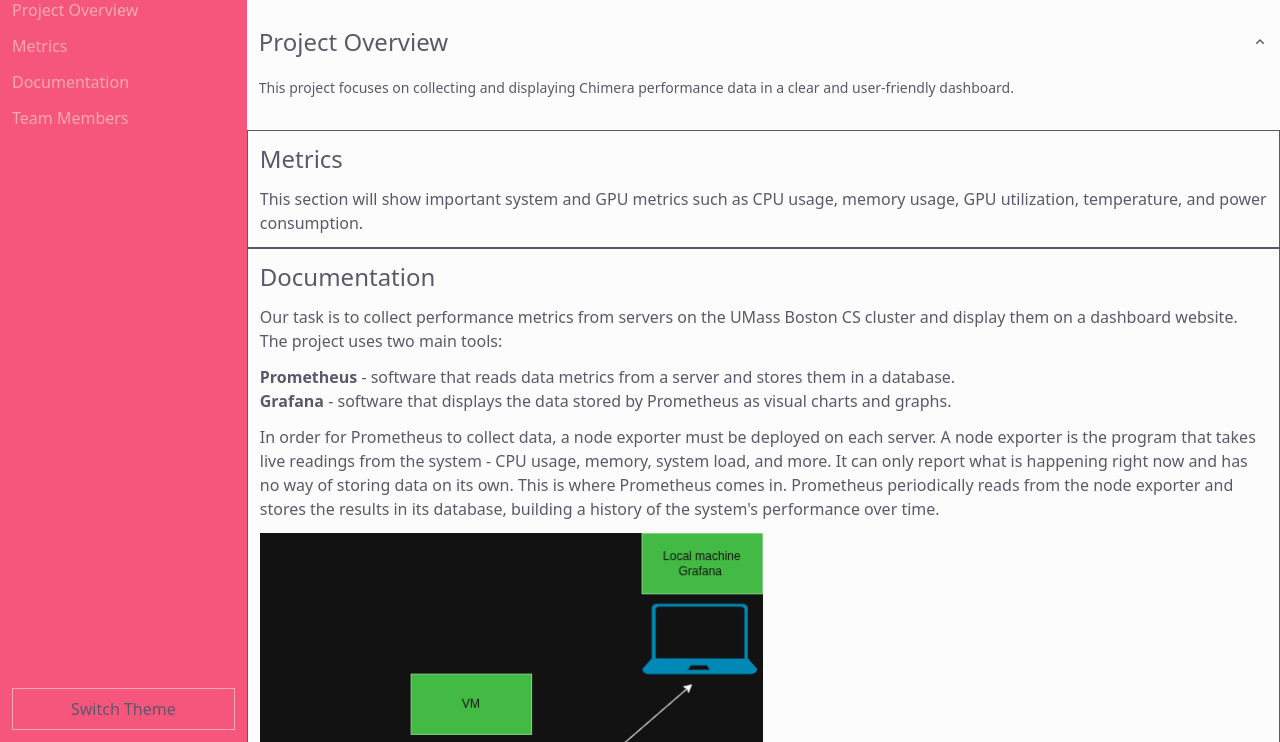
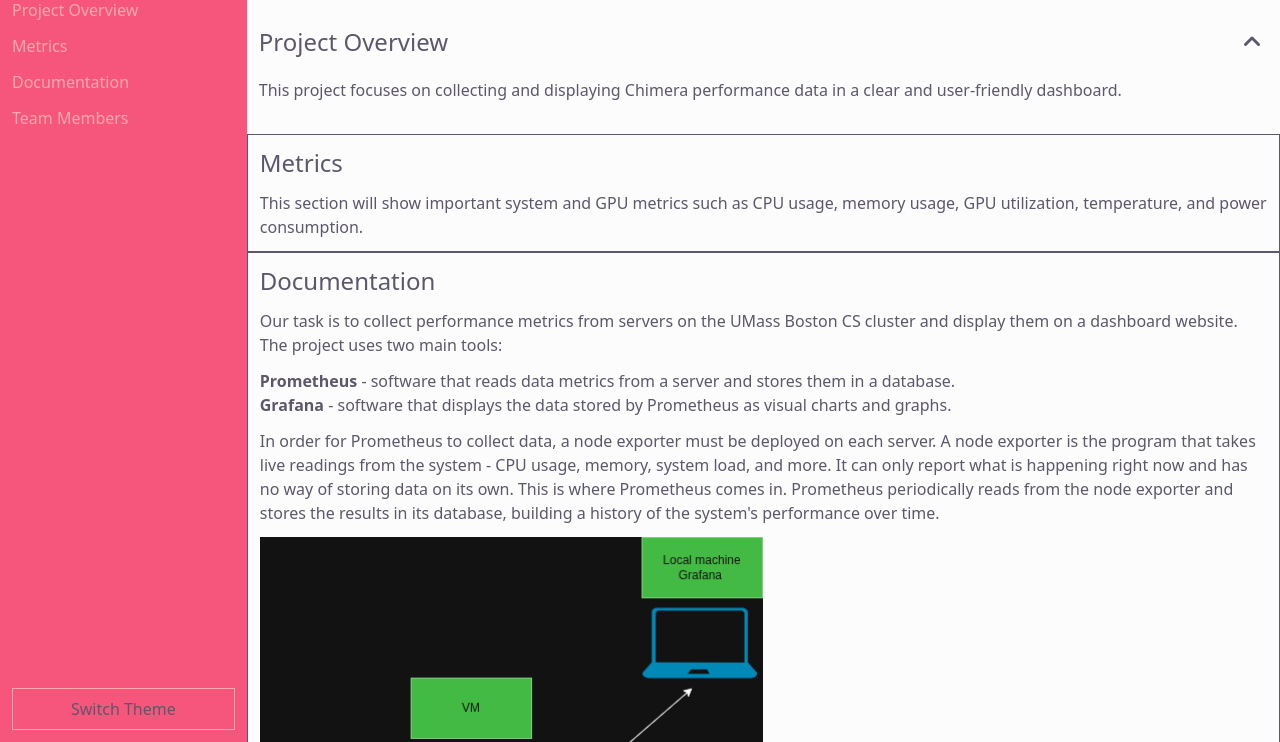
Before and after one commit to B6ChiP/chimera-dashboard, a website: page public/index.html in a window 1280 px wide. Both pictures are taken after a click on the button "Project Overview". Shown: the part 58-800 px from the top of the page. Drawn offline with Linux system fonts and the light colour scheme.

Commit message:
made open/close svgs bigger

```diff
--- a/public/index.html
+++ b/public/index.html
@@ -24,12 +24,12 @@
             const icon = document.getElementById(`icon-${index}`);
             // svg icons
             const closeSVG = `
-            <svg xmlns="http://www.w3.org/2000/svg" viewBox="0 0 16 16" fill="currentColor" class="w-4 h-4">
+            <svg xmlns="http://www.w3.org/2000/svg" viewBox="0 0 16 16" fill="currentColor" class="w-8 h-8">
                 <path fill-rule="evenodd" d="M4.22 6.22a.75.75 0 0 1 1.06 0L8 8.94l2.72-2.72a.75.75 0 1 1 1.06 1.06l-3.25 3.25a.75.75 0 0 1-1.06 0L4.22 7.28a.75.75 0 0 1 0-1.06Z" clip-rule="evenodd" />
             </svg>
             `;
             const openSVG = `
-            <svg xmlns="http://www.w3.org/2000/svg" viewBox="0 0 16 16" fill="currentColor" class="w-4 h-4">
+            <svg xmlns="http://www.w3.org/2000/svg" viewBox="0 0 16 16" fill="currentColor" class="w-8 h-8">
                 <path fill-rule="evenodd" d="M11.78 9.78a.75.75 0 0 1-1.06 0L8 7.06 5.28 9.78a.75.75 0 0 1-1.06-1.06l3.25-3.25a.75.75 0 0 1 1.06 0l3.25 3.25a.75.75 0 0 1 0 1.06Z" clip-rule="evenodd" />
             </svg>
             `;
@@ -53,8 +53,7 @@
           <a class="text-base text-pastel-light-pink no-underline hover:underline" href="#section-documentation">Documentation</a>
           <a class="text-base text-pastel-light-pink no-underline hover:underline" href="#section-team-members">Team Members</a>
           <button onclick="toggleTheme()" class="bg-transparent hover:bg-pastel-light-pink text-secondary p-2 mt-auto border border-pastel-light-pink">
-              Switch Theme
-          </button>
+              Switch Theme          </button>
       </div>
       <div class="h-full w-full overflow-y-auto text-secondary">
           <div class="w-full h-auto flex flex-col p-3 gap-3">
@@ -62,15 +61,15 @@
               <!-- Project Overview Section (editing first collapse) -->
                <div id="section-project-overview">
                     <button onclick="toggleSection(1)" class="w-full flex justify-between items-center py-5">
-                    <span class="text-2xl ">Project Overview</span>
-                    <span id = "icon-1" class="transition-transform duration-300">
-                        <svg xmlns="http://www.w3.org/2000/svg" viewBox="0 0 16 16" fill="currentColor" class="w-4 h-4">
+                        <span class="text-2xl">Project Overview</span>
+                        <span id = "icon-1" class="transition-transform duration-200">
+                            <svg xmlns="http://www.w3.org/2000/svg" viewBox="0 0 16 16" fill="currentColor" class="w-8 h-8">
                                 <path fill-rule="evenodd" d="M11.78 9.78a.75.75 0 0 1-1.06 0L8 7.06 5.28 9.78a.75.75 0 0 1-1.06-1.06l3.25-3.25a.75.75 0 0 1 1.06 0l3.25 3.25a.75.75 0 0 1 0 1.06Z" clip-rule="evenodd" ></path>
                             </svg>
                         </span>
                     </button>
-                    <div id="content-1" class="max-h-0 overflow-hidden transition-all duration-300 ease-in-out">
-                        <div class="pb-5 text-sm">
+                        <div id="content-1" class="overflow-hidden transition-all duration-200 ease-in-out">
+                            <div class="pb-5">
                             This project focuses on collecting and displaying Chimera performance data in a clear and user-friendly dashboard.
                             </div>
                         </div>
```
Also changed, not shown: public/styles.css. Lines whose indentation alone changed are shown as unchanged.
